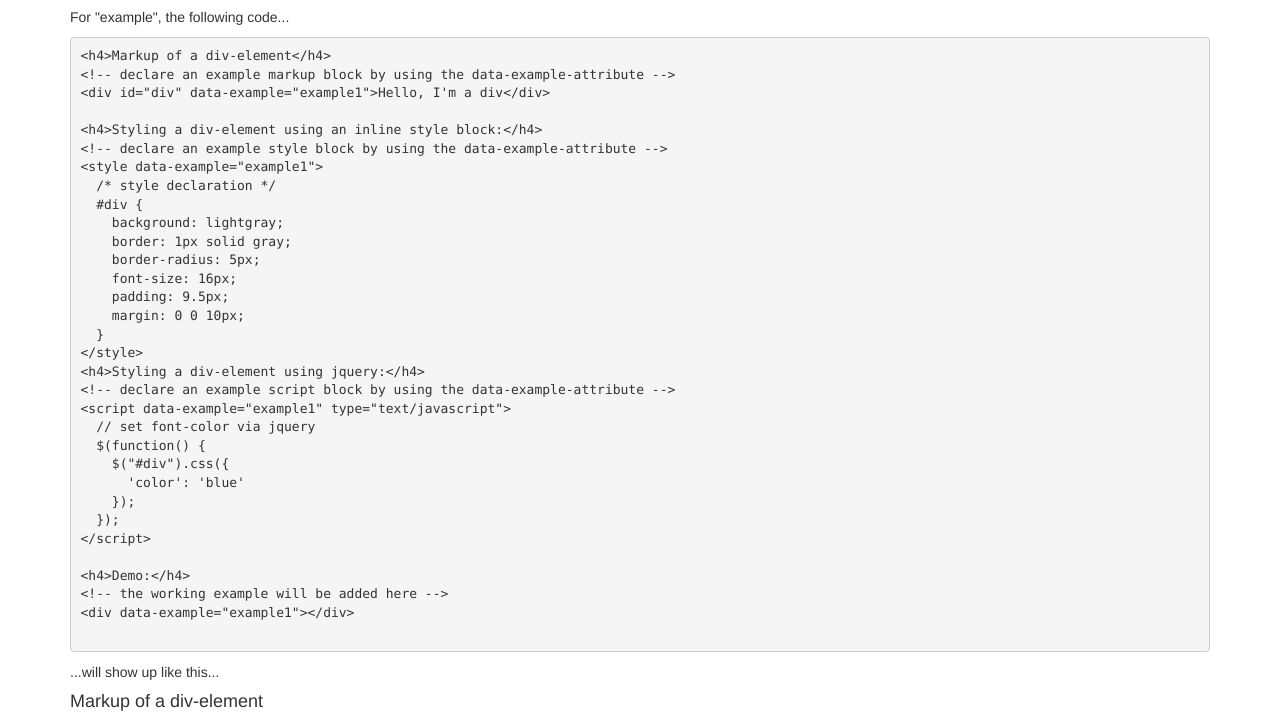
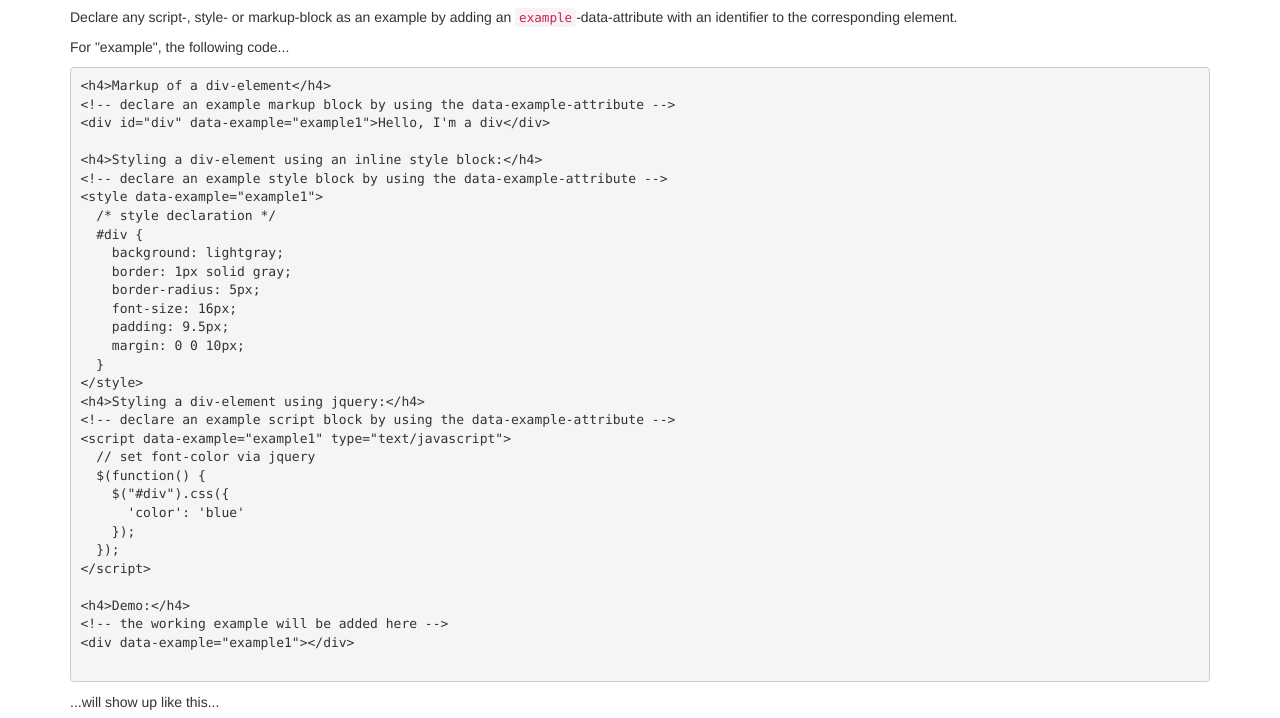
Before and after one commit to benignware-legacy/jquery-example, a plain HTML site: page samples/index.html in a window 1280 px wide. Shown: the part 212-930 px from the top of the page. Drawn offline with nearby package versions, Linux system fonts and the light colour scheme.

Commit message:
updated sample

```diff
--- a/samples/index.html
+++ b/samples/index.html
@@ -31,6 +31,8 @@
 
       <h1>Basic usage</h1>
       <p>Simply add a <code>example</code>-data-option to your markup.</p>
+      <p>Declare any script-, style- or markup-block as an example by adding an <code>example</code>-data-attribute with an identifier to the corresponding element.</p>
+
       <p>For "example", the following code...</p>
       <pre>&lt;h4&gt;Markup of a div-element&lt;/h4&gt;<br/>&lt;!-- declare an example markup block by using the data-example-attribute --&gt;<br/>&lt;div id=&quot;div&quot; data-example=&quot;example1&quot;&gt;Hello, I'm a div&lt;/div&gt;<br/>      <br/>&lt;h4&gt;Styling a div-element using an inline style block:&lt;/h4&gt;<br/>&lt;!-- declare an example style block by using the data-example-attribute --&gt;<br/>&lt;style data-example=&quot;example1&quot;&gt;<br/>  /* style declaration */<br/>  #div {<br/>    background: lightgray;<br/>    border: 1px solid gray;<br/>    border-radius: 5px;<br/>    font-size: 16px;<br/>    padding: 9.5px;<br/>    margin: 0 0 10px;<br/>  }   <br/>&lt;/style&gt;<br/>&lt;h4&gt;Styling a div-element using jquery:&lt;/h4&gt;<br/>&lt;!-- declare an example script block by using the data-example-attribute --&gt;<br/>&lt;script data-example=&quot;example1&quot; type=&quot;text/javascript&quot;&gt;<br/>  // set font-color via jquery<br/>  $(function() {<br/>    $(&quot;#div&quot;).css({<br/>      'color': 'blue'<br/>    });<br/>  });        <br/>&lt;/script&gt;<br/>      <br/>&lt;h4&gt;Demo:&lt;/h4&gt;<br/>&lt;!-- the working example will be added here --&gt;<br/>&lt;div data-example=&quot;example1&quot;&gt;&lt;/div&gt;
       </pre>
```
